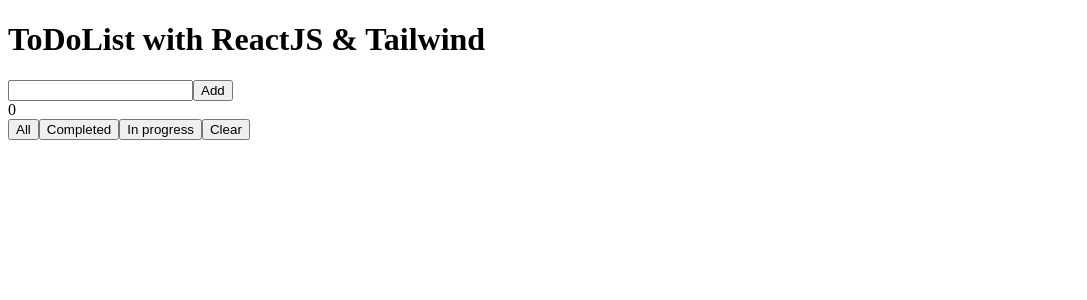
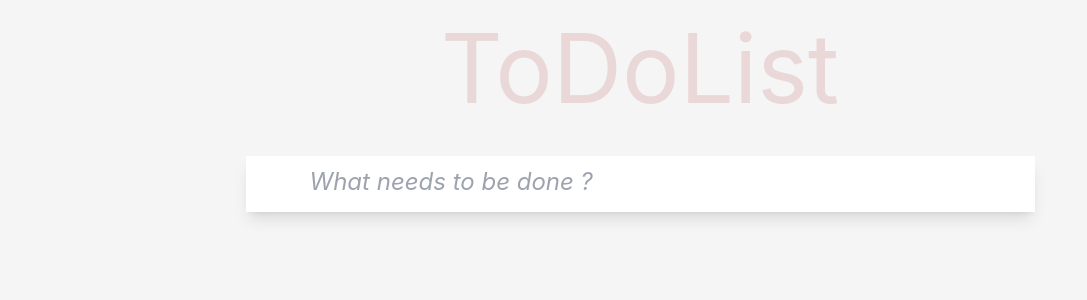
Before and after one commit to ShvydchenkoAndrii/todo-with-NextJs, a Next.js app: page / in a window 1280 px wide. Shown: the top 300 px of the page, without its empty margins (0-1087 px from the left). Built offline with nearby package versions, Linux system fonts and the light colour scheme.

Commit message:
started styling with tailwind

```diff
--- a/package.json
+++ b/package.json
@@ -9,5 +9,10 @@
     "next": "latest",
     "react": "18.2.0",
     "react-dom": "18.2.0"
+  },
+  "devDependencies": {
+    "autoprefixer": "^10.4.13",
+    "postcss": "^8.4.21",
+    "tailwindcss": "^3.2.4"
   }
 }
--- /dev/null
+++ b/pages/_app.js
@@ -0,0 +1,8 @@
+import '../styles/globals.css'
+import 'tailwindcss/tailwind.css';
+
+function MyApp({ Component, pageProps }) {
+  return <Component {...pageProps} />
+}
+
+export default MyApp
--- a/pages/index.js
+++ b/pages/index.js
@@ -57,7 +57,7 @@
 
   const list = filterResult.map((item) => {
     return (
-      <div key={item.id}>
+      <div key={item.id} className="flex flex-row gap-10 border border-opacity-20">
         <input
           type="checkbox"
           onChange={() => handletToggleCompleted(item.id)}
@@ -68,6 +68,19 @@
       </div>
     );
   });
+
+  const filters = (
+    <>
+      <div>{state.items.length !== 0 ? <ul>{list}</ul> : null}</div>
+      <div className="flex flex-row gap-10">
+        <div>{state.items.length}</div>
+        <button onClick={() => handlerAllButt()}>All</button>
+        <button onClick={() => handlerCompletedButt()}>Completed</button>
+        <button onClick={() => handlerInProgressButt()}>In progress</button>
+        <button onClick={() => handlerClearButt()}>Clear</button>
+      </div>
+    </>
+  );
 
   useEffect(() => {
     const loadedState = JSON.parse(localStorage.getItem("ToDo"));
@@ -81,25 +94,26 @@
   }, [state]);
 
   return (
+    <div className="flex flex-col  items-center gap-10 py-5 ">
       <div>
-      <h1>ToDoList with ReactJS & Tailwind</h1>
+        <h1 className="text-h1 text-8xl">ToDoList</h1>
+      </div>
+      <div className="bg-white">
         <input
+          className="placeholder:italic placeholder:text-slate-400 placeholder:text-2xl p-4 pl-16 shadow-lg focus:outline-0 "
           typeof="text"
+          size={65}
           id="textInp"
           ref={txtInput}
+          placeholder="What needs to be done ?"
           onKeyDown={(e) => {
             if (e.key === "Enter") {
               handlerAddButt();
             }
           }}
         ></input>
-      <button onClick={() => handlerAddButt()}>Add</button>
-      {state.items.length !== 0 ? <ul>{list}</ul> : null}
-      <div>{state.items.length}</div>
-      <button onClick={() => handlerAllButt()}>All</button>
-      <button onClick={() => handlerCompletedButt()}>Completed</button>
-      <button onClick={() => handlerInProgressButt()}>In progress</button>
-      <button onClick={() => handlerClearButt()}>Clear</button>
+        {state.items.length > 0 ? filters : null}
+      </div>
     </div>
   );
 }
--- /dev/null
+++ b/postcss.config.js
@@ -0,0 +1,6 @@
+module.exports = {
+  plugins: {
+    tailwindcss: {},
+    autoprefixer: {},
+  },
+}
--- a/styles/globals.css
+++ b/styles/globals.css
@@ -1,9 +1,14 @@
+@tailwind base;
+@tailwind components;
+@tailwind utilities;
+
 html,
 body {
   padding: 0;
   margin: 0;
   font-family: Inter, -apple-system, BlinkMacSystemFont, Segoe UI, Roboto,
     Oxygen, Ubuntu, Cantarell, Fira Sans, Droid Sans, Helvetica Neue, sans-serif;
+  background-color: #f5f5f5;
 }
 
 a {
--- /dev/null
+++ b/tailwind.config.js
@@ -0,0 +1,38 @@
+/** @type {import('tailwindcss').Config} */
+module.exports = {
+  content: ["./pages/**/*.{js,ts,jsx,tsx}"],
+  theme: {
+    screens: {
+      sm: "480px",
+      md: "768px",
+      lg: "976px",
+      xl: "1440px",
+    },
+    colors: {
+      white: "#ffffff",
+      main: "#f5f5f5",
+      black: "#000000",
+      pink: "#ff49db",
+      h1: "rgba(175, 47, 47, 0.15)",
+      green: "#13ce66",
+      yellow: "#ffc82c",
+      "gray-dark": "#273444",
+      gray: "#8492a6",
+      "gray-light": "#d3dce6",
+    },
+    fontFamily: {
+      sans: ["Graphik", "sans-serif"],
+      serif: ["Merriweather", "serif"],
+    },
+    extend: {
+      spacing: {
+        128: "32rem",
+        144: "36rem",
+      },
+      borderRadius: {
+        "4xl": "2rem",
+      },
+    },
+  },
+  plugins: [],
+};
```
Also changed, not shown: 1 other file (tests, documents, lock files or other folders). Lines whose indentation alone changed are shown as unchanged.
